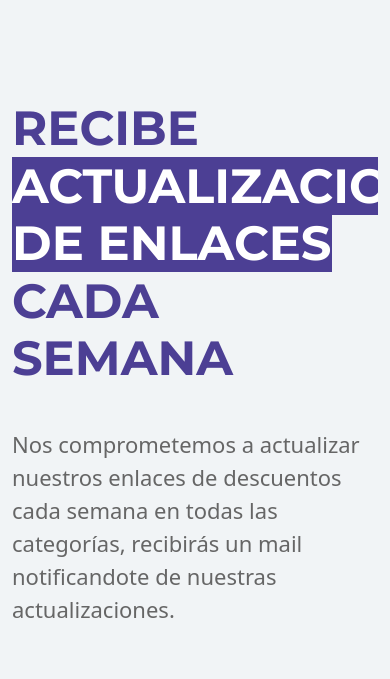
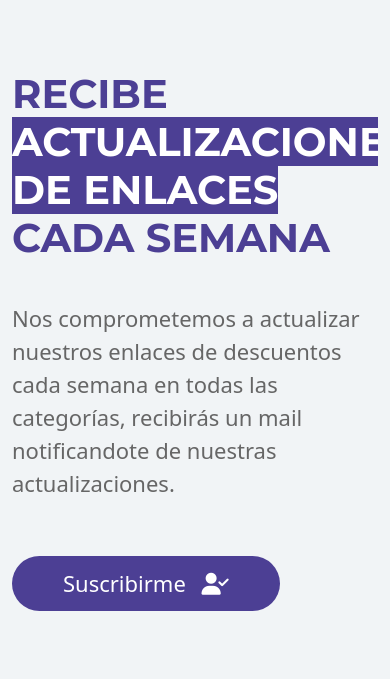
Before and after one commit to codingnow2022/melopido.online, a plain HTML site: page index.html in a window 390 px wide. Shown: the part 106-785 px from the top of the page. Drawn offline with nearby package versions, Linux system fonts and the light colour scheme.

Commit message:
Ajuste fuente Hero Responsive

```diff
--- a/css/Styles.css
+++ b/css/Styles.css
@@ -273,6 +273,7 @@ main .cont-cards .card-melopido:hover::before{
     main{
         padding-bottom: 120px;
         height: auto;
+        padding-top: 30px;
     }
     main .cont-cards{
         padding-left: 0;
@@ -294,4 +295,7 @@ main .cont-cards .card-melopido:hover::before{
     nav #navbarNav .menu-user li{
         margin: 10px 4px;
     }
+    main .cont-carousel h2{
+        font-size: 40px;
+    }
 }
```
